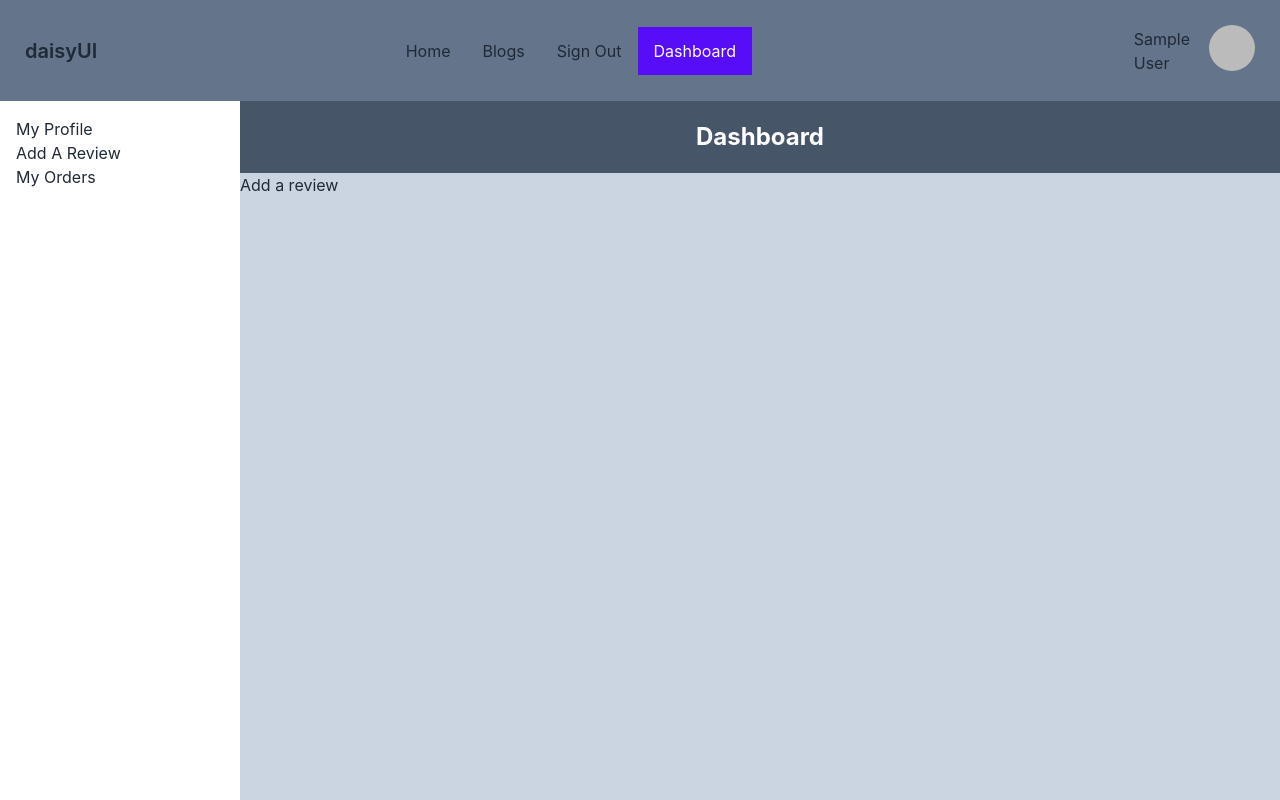
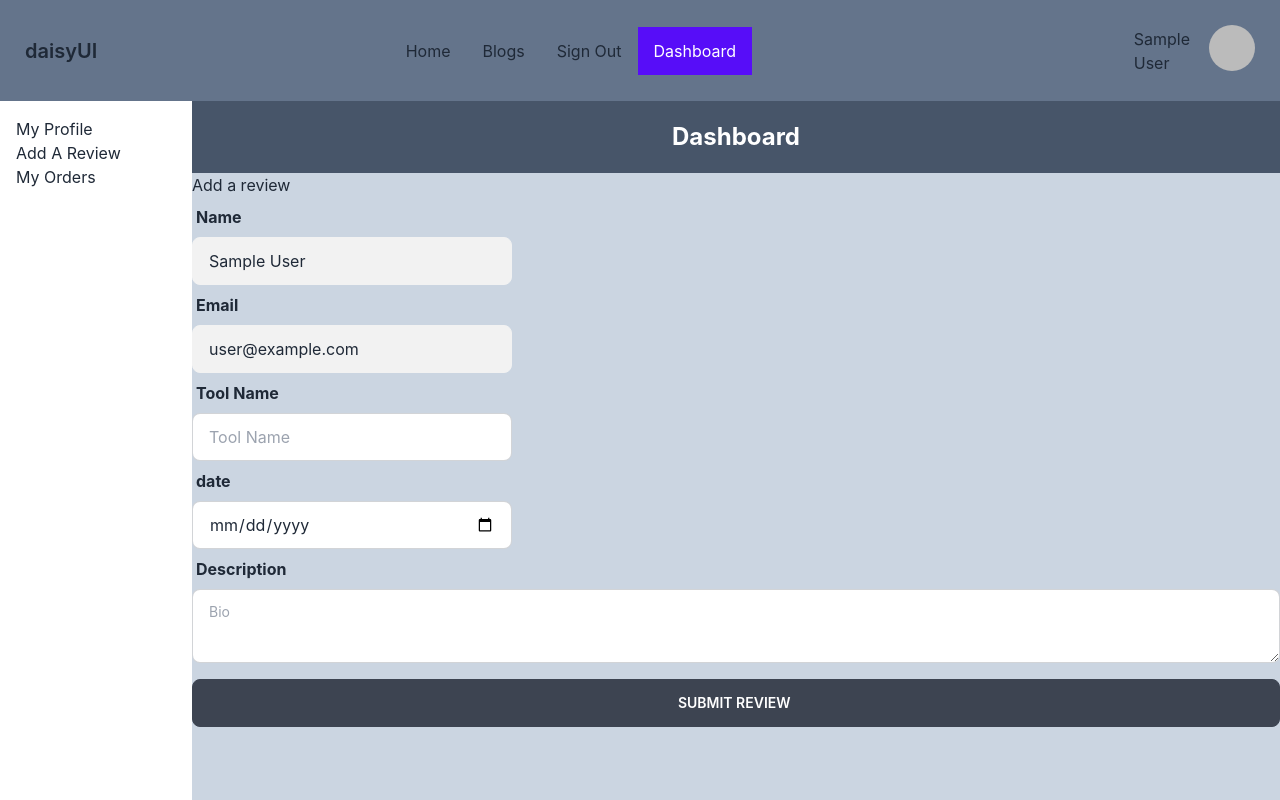
Before and after one commit to tanvirhossains/manufacturer_tools_client, a React (Create React App) app: page /dashboard/addReview in a window 1280 px wide. Shown: the top 800 px of the page. Built offline with nearby package versions, Linux system fonts and the light colour scheme; no server answers; sample sign-in values are in the browser's storage.

Commit message:
add a review solve

```diff
--- a/src/App.css
+++ b/src/App.css
@@ -1,6 +1,6 @@
-.App {
+/* .App {
   text-align: center;
-}
+} */
 
 .App-logo {
   height: 40vmin;
--- a/src/App.js
+++ b/src/App.js
@@ -12,6 +12,7 @@ import Register from './Pages/SignInUp/Register';
 import RequireAuth from './RequireAuth/RequireAuth';
 import { ToastContainer } from 'react-toastify';
 import 'react-toastify/dist/ReactToastify.css';
+// import './App.css';
 
 function App() {
   return (
--- a/src/Pages/DashBoard/AddReview.js
+++ b/src/Pages/DashBoard/AddReview.js
@@ -1,9 +1,101 @@
 import React from 'react';
+import { useAuthState } from 'react-firebase-hooks/auth';
+import { useForm } from 'react-hook-form';
+import { toast } from 'react-toastify';
+import auth from '../../firebase.init';
 
 const AddReview = () => {
+    const { register, handleSubmit, formState: { errors } } = useForm();
+
+    const [user] = useAuthState(auth)
+
+    const onSubmit = data => {
+        // const opinion = data.description
+        // const date =  data.target.date.value
+        console.log(data)
+
+
+        const review = {
+            name: user.displayName,
+            email: user.email,
+            tool: "shovel",
+            customerReview: data.description,
+            date: data.date,
+            img: user.photoURL
+        }
+
+        fetch(`http://localhost:5000/reviews`,{
+            method: 'POST',
+            headers:{
+                "Content-type": 'application/json'
+            },
+            body: JSON.stringify(review)
+        })
+        .then(res => res.json())
+        .then(value => {
+                if(value.success){
+                    toast.success(`you send a review `)
+                }
+        })
+
+    }
     return (
         <div>
             <h1>Add a review</h1>
+
+            {/* {
+        "name": "Tanvir Hossain",
+        "email": "tanvir@gmail.com",
+        "tool":"Shovel",
+        "customerReview": "This is useful for the mechanic purpose and most of the time we use to reduce the more task and very useful",
+        "date": "24 may 22",
+        "img": "https://i.ibb.co/zQHDzk9/tanvir-1.jpg"
+    }, */}
+
+
+
+
+            <form action="" className='grid grid-cols-1 ' onSubmit={handleSubmit(onSubmit)}>
+                <label className='label'>
+                    <span className='font-bold '>Name</span>
+                </label>
+                <input type="text" placeholder="Type here" disabled value={user?.displayName} class="input input-bordered w-full max-w-xs" />
+                <label className='label'>
+                    <span className='font-bold '>Email </span>
+                </label>
+                <input type="text" placeholder="Type here" disabled value={user?.email} class="input input-bordered w-full max-w-xs" />
+                <label className='label'>
+                    <span className='font-bold '>Tool Name</span>
+                </label>
+                <input type="text" placeholder="Tool Name " name='tool' class="input input-bordered w-full max-w-xs"
+                    {...register("tool", {
+                        required: true,
+                    })}
+                />
+                {errors.tool?.type === 'required' && <p className='text-red-500 font-bold'>Please give Your tool Name !!</p>}
+                <label className='label'>
+                    <span className='font-bold '>date</span>
+                </label>
+                <input type="date" placeholder="date" name='date' class="input input-bordered w-full max-w-xs"
+                    {...register("date", {
+                        required: true,
+                    })}
+                />
+                {errors.date?.type === 'required' && <p className='text-red-500 font-bold'>Please give Your tool Name !!</p>}
+                <label className='label'>
+                    <span className='font-bold '>Description </span>
+                </label>
+                <textarea class="textarea textarea-bordered" placeholder="Bio"
+                    {...register("description", {
+                        required: true,
+                    })} />
+                {errors.description?.type === 'required' && <p className='text-red-500 font-bold'>Please give Your Review </p>}
+
+
+
+
+                <input type="submit" className='btn mt-4' value="Submit Review " />
+            </form>
         </div>
     );
 };
--- a/src/Pages/DashBoard/DashBoard.js
+++ b/src/Pages/DashBoard/DashBoard.js
@@ -1,5 +1,5 @@
 import React from 'react';
-import { NavLink, Outlet } from 'react-router-dom';
+import { Link, NavLink, Outlet } from 'react-router-dom';
 
 const DashBoard = () => {
     return (
@@ -14,11 +14,11 @@ const DashBoard = () => {
                 </div>
                 <div class="drawer-side">
                     <label for="tools-dashboard" class="drawer-overlay"></label>
-                    <ul class="menu p-4 overflow-y-auto w-60 bg-base-100 text-base-content">
+                    <ul class="menu p-4 overflow-y-auto w-48 bg-base-100 text-base-content">
                         {/* <!-- Sidebar content here --> */}
-                        <NavLink to='/dashboard'>My Profile</NavLink>
-                        <NavLink to='/dashboard/addReview'>Add A Review</NavLink>
-                        <NavLink to='/dashboard/myOrders'>My Orders</NavLink>
+                        <Link to='/dashboard'>My Profile</Link>
+                        <Link to='/dashboard/addReview'>Add A Review</Link>
+                        <Link to='/dashboard/myOrders'>My Orders</Link>
                     </ul>
                 </div>
             </div>
--- a/src/Pages/DashBoard/MyOrders.js
+++ b/src/Pages/DashBoard/MyOrders.js
@@ -9,7 +9,7 @@ const MyOrders = () => {
     useEffect(() => {
         // if (user) {
 
-            fetch(`http://localhost:5000/order?user=${user.email}`)
+        fetch(`http://localhost:5000/order?userEmail=${user.email}`)
             .then(res => res.json())
             .then(data => {
                 setMyOrder(data)
@@ -17,9 +17,6 @@ const MyOrders = () => {
             })
         // }
     }, [user])
-
-
-
 
     return (
         <div>
@@ -46,11 +43,8 @@ return (
                                 <td>{order.userEmail}</td>
                                 <td>{order.quantity}</td>
                             </tr>
-
                             )
                         }
-
-
                     </tbody>
                 </table>
             </div>
--- a/src/Pages/DashBoard/MyProfile.js
+++ b/src/Pages/DashBoard/MyProfile.js
@@ -11,8 +11,9 @@ import { faCoffee } from '@fortawesome/free-solid-svg-icons'
 const MyProfile = () => {
     const [user] = useAuthState(auth)
 
-    var ema = user?.displayName;
-    var initials = ema?.charAt(0)
+    var userName = user?.displayName;
+    var initials = userName?.charAt(0)
+
     return (
         <div>
             <h1 className='text-center text-3xl font-bold text-teal-500 uppercase my-5'>My Profile</h1>
@@ -21,7 +22,7 @@ const MyProfile = () => {
                 <div>
                     <div className='flex justify-center items-center'>
                         <div>
-                            {user?.photoURL ? <img className='lg:w-64 md:w-48 rounded-full' src={user.photoURL} alt='' /> : <p className='border font-bold lg:w-64  flex justify-center  items-center rounded-full bg-green-800 text-white  text-2xl uppercase'><div className=' '>
+                            {user?.photoURL ? <img className='lg:w-64 md:w-48 rounded-full' src={user.photoURL} alt='' /> : <p className='border font-bold lg:w-64 md:w-48 md:h h-64 flex justify-center  items-center rounded-full bg-green-800 text-white  text-9xl uppercase'><div className=' '>
                                 <text>{initials}</text></div></p>}
                             <form action="">
                                 <div class="form-control w-full max-w-xs">
--- a/src/Pages/Home/Navbar.js
+++ b/src/Pages/Home/Navbar.js
@@ -5,14 +5,13 @@ import { Link, NavLink } from 'react-router-dom';
 import auth from '../../firebase.init';
 
 const Navbar = () => {
-    const [user, loading, error] = useAuthState(auth);
+    const [user] = useAuthState(auth);
 
     const handleSignOut = () => {
         signOut(auth)
-
     }
-    var ema = user?.displayName;
-    var initials = ema?.charAt(0)
+    var userName = user?.displayName;
+    var initials = userName?.charAt(0)
 
     const navLink = <>
         <NavLink to='/'>Home</NavLink>
@@ -31,7 +30,7 @@ const Navbar = () => {
                             <svg xmlns="http://www.w3.org/2000/svg" class="h-5 w-5" fill="none" viewBox="0 0 24 24" stroke="currentColor"><path stroke-linecap="round" stroke-linejoin="round" stroke-width="2" d="M4 6h16M4 12h8m-8 6h16" /></svg>
 
                         </label>
-                        <ul tabindex="0" class="menu menu-compact dropdown-content mt-3 p-2 shadow bg-base-100 rounded-box w-52">
+                        <ul tabindex="0" class="menu menu-compact dropdown-content mt-2 p-2 shadow bg-base-100 rounded-box w-52">
                             <li>
                                 {navLink}
 
@@ -62,7 +61,7 @@ const Navbar = () => {
                         <div class="">
 
                             <div>
-                                {user?.photoURL ? <img className='rounded-full' src={user.photoURL} alt='' /> : <p className='border font-bold w-10  flex justify-center  items-center rounded-full bg-green-800 text-white  text-2xl uppercase'><div className=' '>
+                                {user?.photoURL ? <img className='rounded-full' src={user.photoURL} alt='' /> : <p className='border font-bold w-10 h-10 flex justify-center  items-center rounded-full bg-green-800 text-white  text-3xl uppercase'><div className=' '>
                                     <text>{initials}</text></div></p>}
                             </div>
                         </div>
--- a/src/Pages/Home/Review.js
+++ b/src/Pages/Home/Review.js
@@ -1,7 +1,7 @@
 import React from 'react';
 
 const Review = ({ review }) => {
-    const { name, customerReview, date, email, img } = review
+    const { name, customerReview, date, email, img, tool } = review
 
     return (
 
@@ -9,7 +9,13 @@ const Review = ({ review }) => {
             <div className='mb-5'>
                 <div class="card  bg-base-100 shadow-xl">
                     <div class="card-body">
+                        <div className='flex justify-around items-center'>
+                            <div> <span className='font-bold text-1.5xl'>Tool Name:</span><span className='text-2xl font-bold text-teal-500'> {tool}</span></div>
+                            <p className='flex justify-end'>{date}</p>
+                        </div>
+
                         <p>{customerReview}</p>
+
                         <div className='flex  items-center'>
                             <div class="avatar">
                                 <div class="w-24 m-6 rounded-full ring ring-primary ring-offset-base-100 ring-offset-2">
@@ -19,9 +25,10 @@ const Review = ({ review }) => {
                             <div className=''>
                                 <p>{name}</p>
                                 <p>{email}</p>
+
                             </div>
                         </div>
-                        <p>{date}</p>
+
 
                     </div>
                 </div>
--- a/src/Pages/Home/Reviews.js
+++ b/src/Pages/Home/Reviews.js
@@ -5,7 +5,7 @@ const Reviews = () => {
 
     const [reviews, setReviews] = useState([])
     useEffect(() => {
-        fetch('review.json')
+        fetch('http://localhost:5000/reviews')
             .then(res => res.json())
             .then(data => setReviews(data))
     }, [])
@@ -17,7 +17,7 @@ const Reviews = () => {
 
             <div className='grid grid-cols-1 md:grid-cols-2 lg:grid-cols-3 gap-3 '>
                 {
-                    reviews.slice(0, 3).map((review, index) => <Review
+                    reviews.slice(0, 6).map((review, index) => <Review
                         key={index}
                         review={review}></Review>)
                 }
```
Also changed, not shown: public/review.json (+7 -4 lines). Lines whose indentation alone changed are shown as unchanged.
